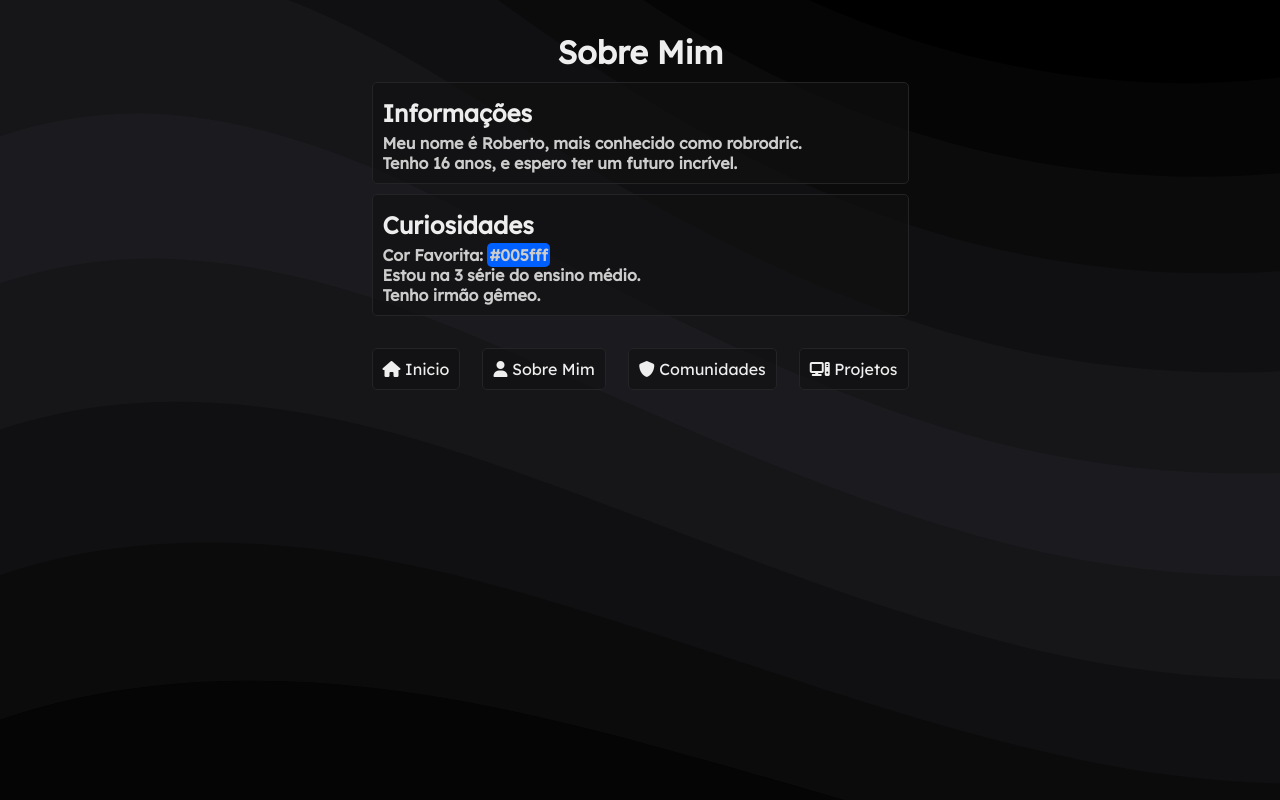
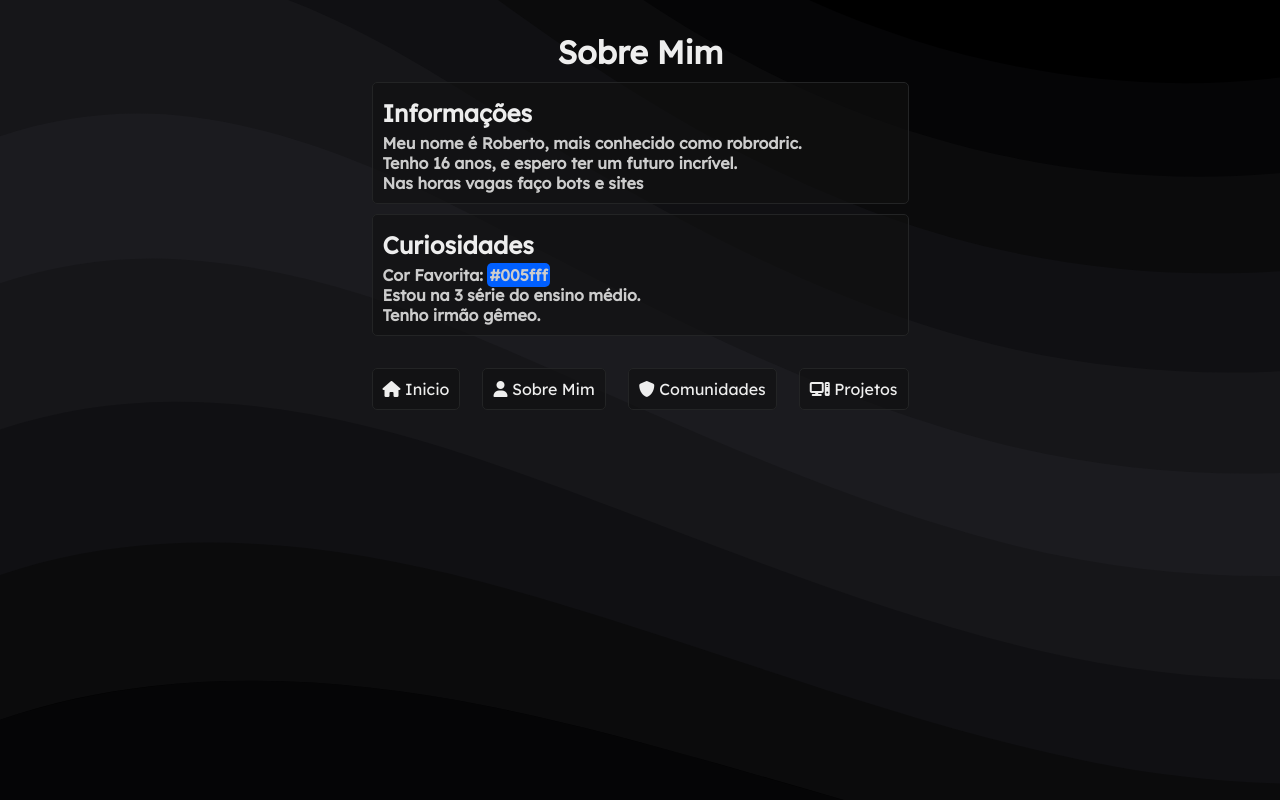
Before and after one commit to robrodric/robrodric-web, a React (Vite) app: page / in a window 1280 px wide. Both pictures are taken after a click on the link "Sobre Mim". Built offline with nearby package versions, Linux system fonts and the light colour scheme.

Commit message:
Update index.jsx

```diff
--- a/src/components/AboutMe/index.jsx
+++ b/src/components/AboutMe/index.jsx
@@ -13,6 +13,7 @@ function AboutMe() {
         <h2>Informações</h2>
         <h4>Meu nome é Roberto, mais conhecido como robrodric.</h4>
         <h4>Tenho 16 anos, e espero ter um futuro incrível.</h4>
+        <h4>Nas horas vagas faço bots e sites</h4>
       </div>
       <div className="box">
         <h2>Curiosidades</h2>
```
